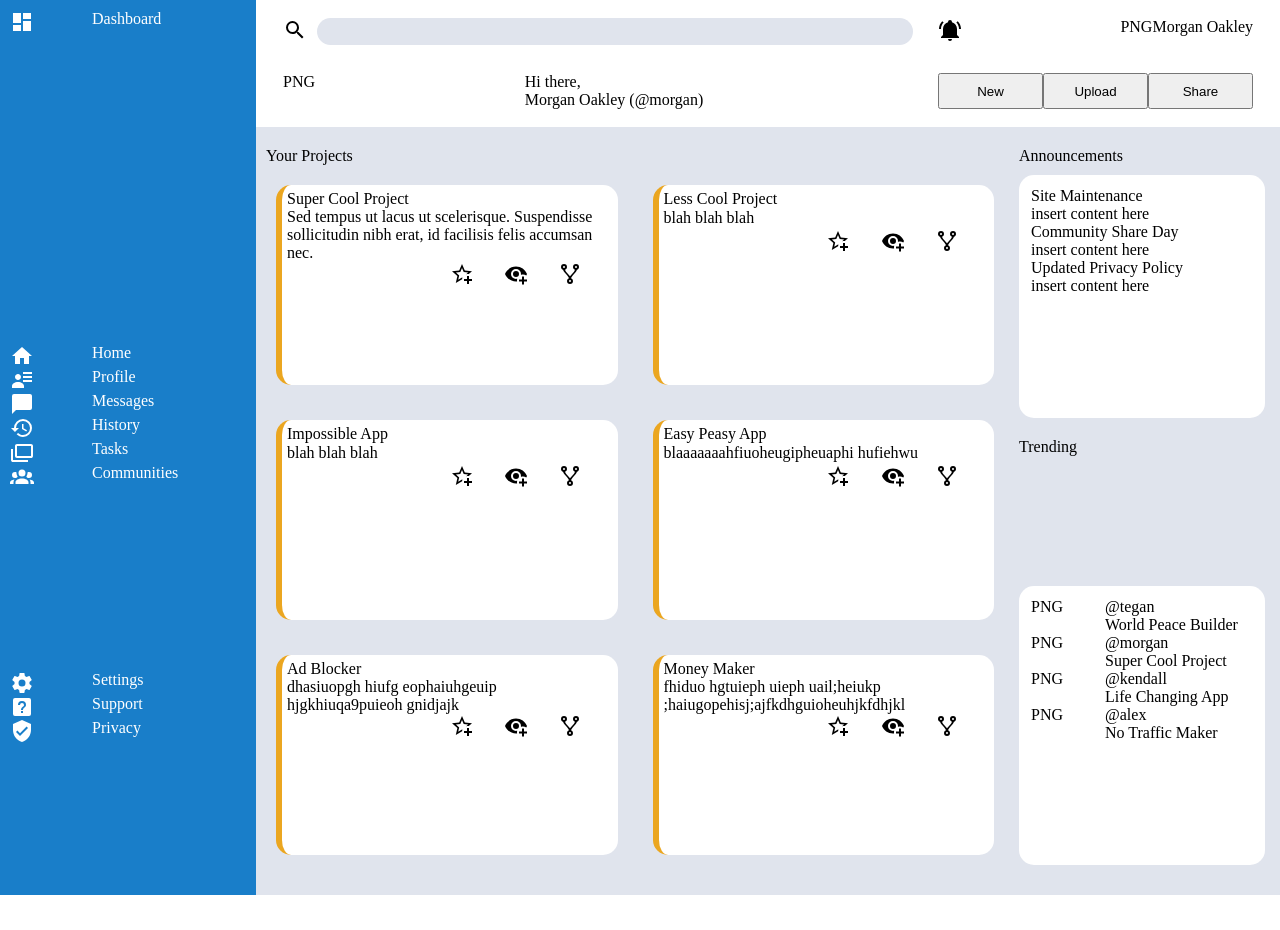
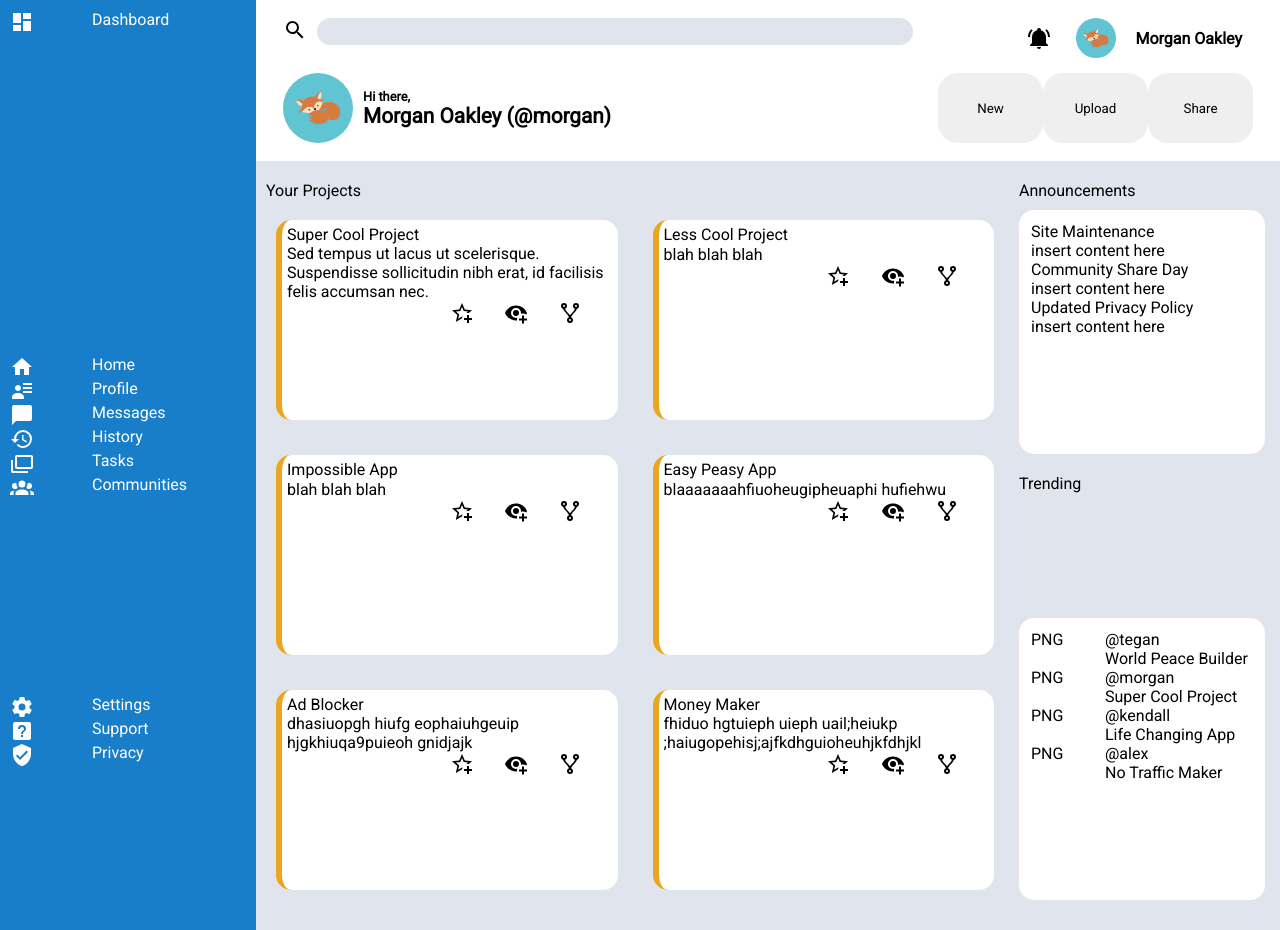
Before and after one commit to chaoticmewtral/admin-dashboard, a plain HTML site: page index.html in a window 1280 px wide. Before the commit the page ends 895 px from the top, so only its background shows below. Drawn offline with Linux system fonts and the light colour scheme.

Commit message:
Add to style and index

```diff
--- a/index.html
+++ b/index.html
@@ -5,6 +5,8 @@
     <meta http-equiv="X-UA-Compatible" content="IE=edge">
     <link rel="stylesheet" href="style.css">
     <meta name="viewport" content="width=device-width, initial-scale=1.0">
+    <link rel="stylesheet"
+              href="https://fonts.googleapis.com/css?family=Roboto">
     <title>Admin Dashboard</title>
 </head>
 <body>
@@ -14,7 +16,7 @@
             <input type="text" name="search" id="search-bar">
         </div>
         <div id="greeting">
-            <div class="avatar">PNG</div>
+            <img src="./images/avi1.png" alt="fox">
             <div>
                 <p>Hi there,</p>
                 <p>Morgan Oakley (@morgan)</p>
@@ -22,7 +24,7 @@
         </div>
         <div id="notification">
             <svg><path fill="currentColor" d="M21,19V20H3V19L5,17V11C5,7.9 7.03,5.17 10,4.29C10,4.19 10,4.1 10,4A2,2 0 0,1 12,2A2,2 0 0,1 14,4C14,4.1 14,4.19 14,4.29C16.97,5.17 19,7.9 19,11V17L21,19M14,21A2,2 0 0,1 12,23A2,2 0 0,1 10,21M19.75,3.19L18.33,4.61C20.04,6.3 21,8.6 21,11H23C23,8.07 21.84,5.25 19.75,3.19M1,11H3C3,8.6 3.96,6.3 5.67,4.61L4.25,3.19C2.16,5.25 1,8.07 1,11Z" /></svg>
-            <div class="avatar">PNG</div>
+            <img src="./images/avi1.png" alt="fox">
             <div>Morgan Oakley</div>
         </div>
         <div id="buttons">
--- a/style.css
+++ b/style.css
@@ -13,7 +13,7 @@
     margin: 0;
     padding: 0;
     box-sizing: border-box;
-    /* border: 1px solid teal; */
+    font-family: Roboto, sans-serif;
 }
 
 body {
@@ -54,19 +54,59 @@ header {
 #greeting {
     grid-area: greeting;
     display: grid;
-    grid-template-columns: auto auto;
+    grid-template-columns: max-content auto;
+    align-items: center;
+    gap: 10px;
+}
+
+#greeting img {
+    width: 70px;
+    height: auto;
+    border-radius: 50%;
+}
+
+#greeting div p:nth-child(1) {
+    font-size: .8em;
+    font-weight: 800;
+}
+
+#greeting div p:nth-child(2) {
+    font-size: 1.3em;
+    font-weight: 900;
 }
 
 #notification {
     grid-area: notification;
     display: grid;
-    grid-template-columns: auto auto auto;
+    grid-template-columns: 1fr max-content 1fr;
+    align-items: center;
+    gap: 20px;
+    font-weight: 900;
+}
+
+#notification svg {
+    width: 24px;
+    height: 24px;
+    justify-self: right;
+    margin-right: 5px;
+}
+
+#notification img {
+    width: 40px;
+    height: auto;
+    border-radius: 50%;
 }
 
 #buttons {
     grid-area: buttons;
     display: inline-grid;
     grid-template-columns: repeat(3, 1fr);
+}
+
+button {
+    border-radius: 20px;
+    border: transparent;
+
 }
 
 #sidebar {
```
